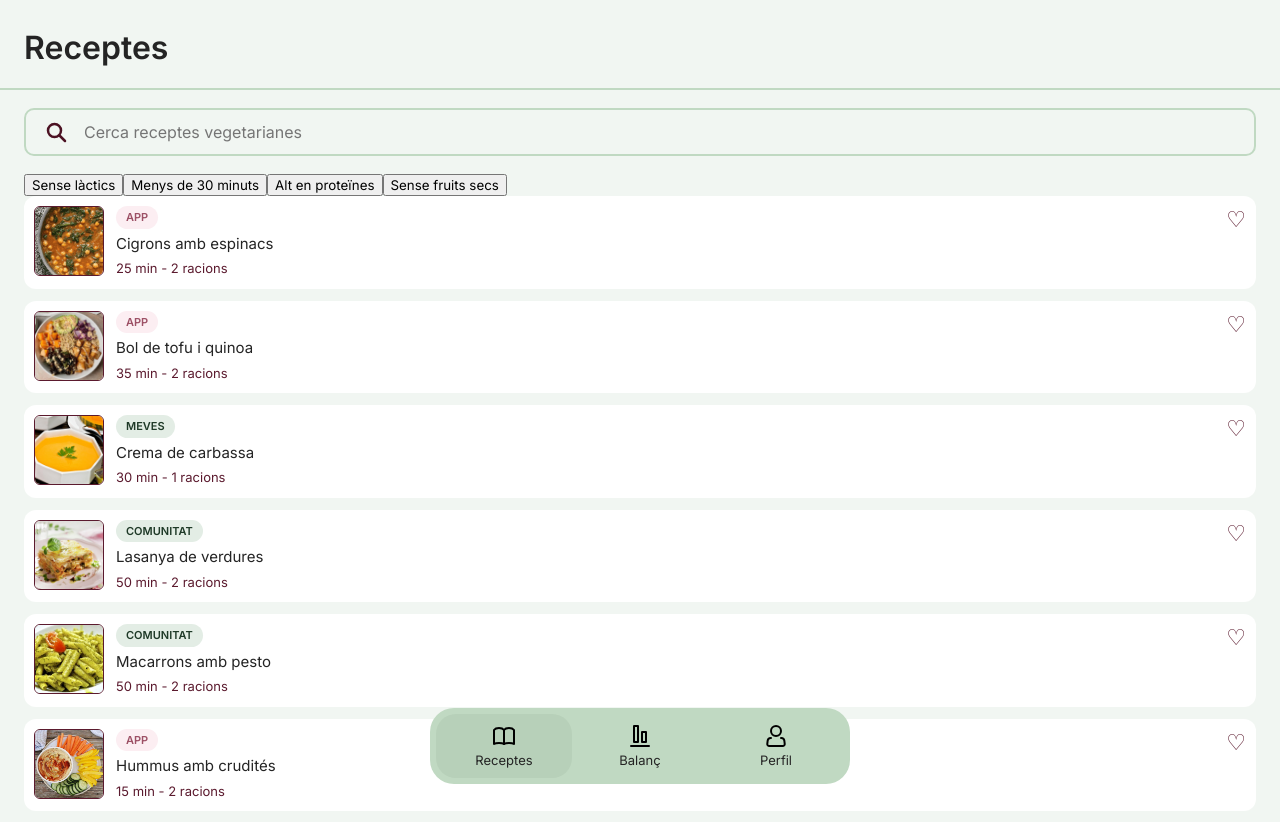
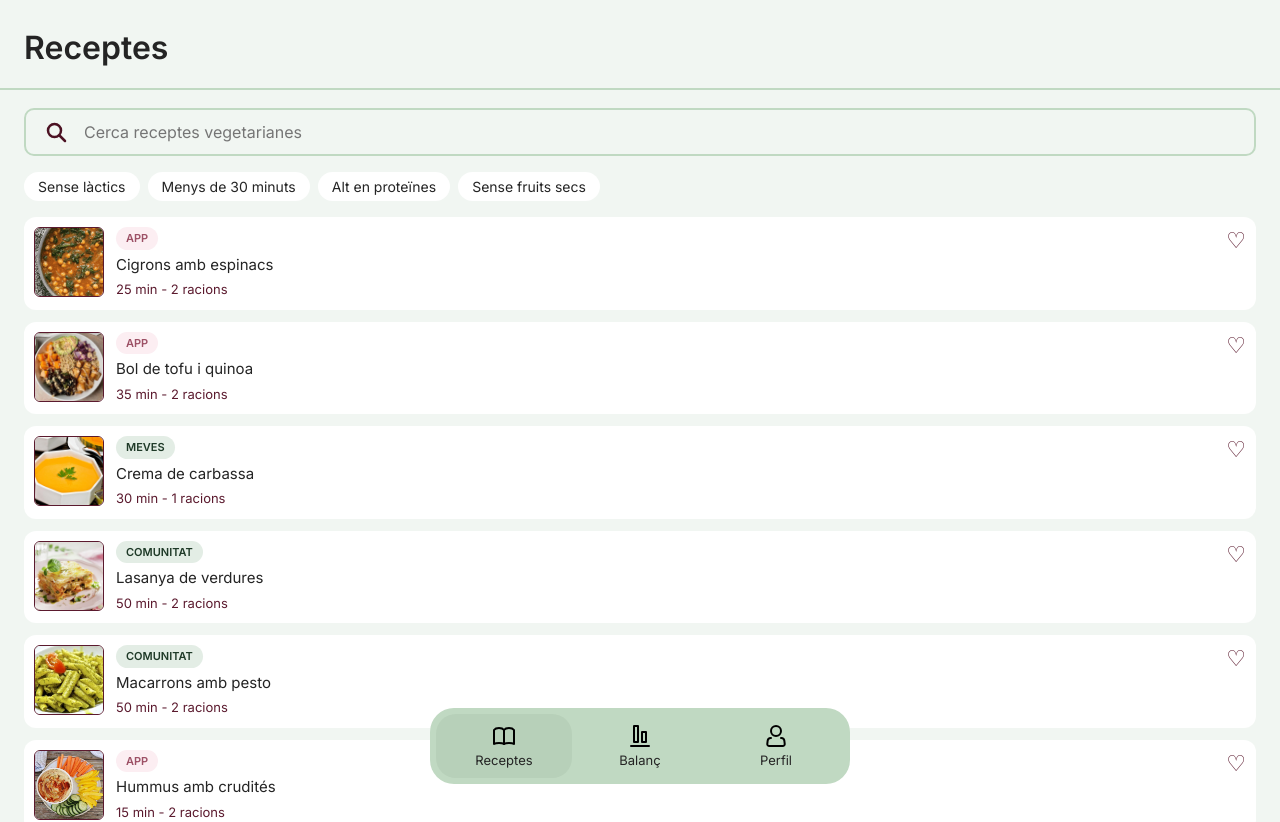
Before and after one commit to DAM-CITM-26/brot, a React (Vite) app in the folder brot_react/: page / in a window 1280 px wide. Shown: the top 822 px of the page. Built offline with nearby package versions, Linux system fonts and the light colour scheme.

Commit message:
css dels filtres feeeeetttttttt

```diff
--- a/brot_react/src/App.css
+++ b/brot_react/src/App.css
@@ -70,6 +70,28 @@
 .buscador input::-webkit-search-cancel-button {
   cursor: pointer;
   background-color: #4c1223; /* no funciona */
+}
+
+.filtres {
+  display: flex;
+  flex-wrap: wrap;
+  gap: 8px;
+  margin-bottom: 16px;
+}
+
+.filtre {
+  padding: 6px 14px;
+  border: transparent;
+  border-radius: 999px;
+  background: #FFFFFF;
+  color: #242424;
+  font-family: inherit;
+  font-size: 14px;
+  cursor: pointer;
+}
+
+.filtre-actiu {
+  background: #FCEEF2;
 }
 
 .llista {
--- a/brot_react/src/App.jsx
+++ b/brot_react/src/App.jsx
@@ -70,7 +70,7 @@ function PantallaReceptes() {
             <button
               key={f.id}
               type="button"
-              className={`filtre ${filtresActius.includes(f.id) ? "actiu" : ""}`}
+              className={`filtre ${filtresActius.includes(f.id) ? "filtre-actiu" : ""}`}
               onClick={() => alternaFiltre(f.id)}
               aria-pressed={filtresActius.includes(f.id)}
             >
```
